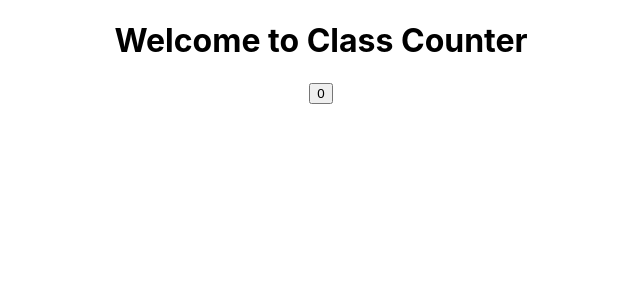
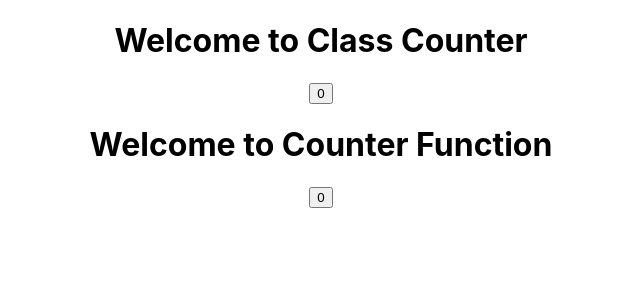
Before and after one commit to newforcoding/react-hook-basics, a React (Create React App) app: page / in a window 1280 px wide. Shown: the top 300 px of the page, without its empty margins (319-959 px from the left). Built offline with nearby package versions, Linux system fonts and the light colour scheme.

Commit message:
Export both the components

```diff
--- a/src/App.js
+++ b/src/App.js
@@ -1,11 +1,13 @@
 import React from 'react'
 import './App.css';
 import CounterClass from './CounterClass';
+import CounterFun from './CounterFun';
 
 function App() {
   return (
     <div className="App">
       <CounterClass/>
+      <CounterFun/>
     </div>
   );
 }
```
